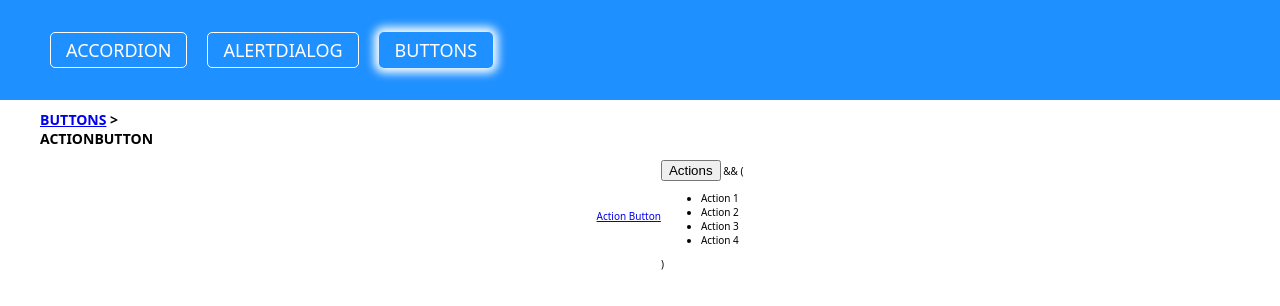
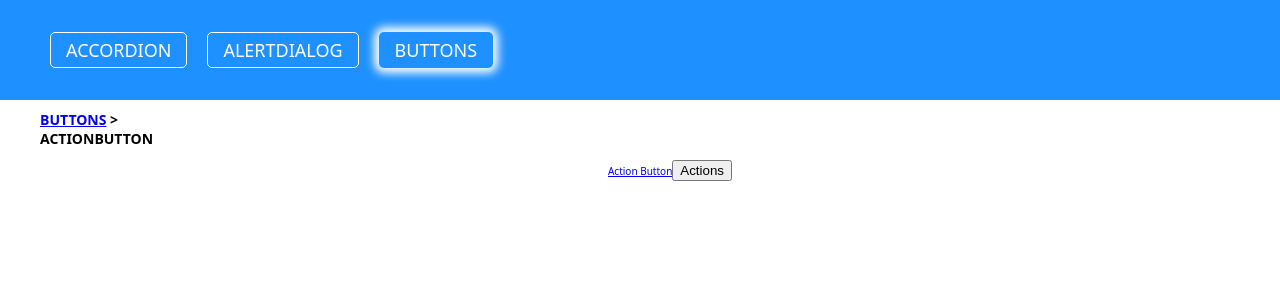
Before and after one commit to tamaskovacs0408/aria-react, a React (Vite) app: page /buttons/actionbutton in a window 1280 px wide. Shown: the top 306 px of the page. Built offline with nearby package versions, Linux system fonts and the light colour scheme.

Commit message:
Fix conditional rendering

```diff
--- a/src/components/Buttons/ActionButton/ActionButton.jsx
+++ b/src/components/Buttons/ActionButton/ActionButton.jsx
@@ -4,20 +4,20 @@ export default function ActionButton() {
   const [isOpen, setIsOpen] = useState(false);
 
   function handleButtonClick() {
-    setIsOpen(prevState => !prevState);
+    setIsOpen(!isOpen);
   }
 
   return (
     <div>
       <button onClick={handleButtonClick}>Actions</button>
-      {isOpen} && (
+      {isOpen && (
       <ul>
         <li>Action 1</li>
         <li>Action 2</li>
         <li>Action 3</li>
         <li>Action 4</li>
       </ul>
-      )
+      )}
     </div>
   );
 }
```
